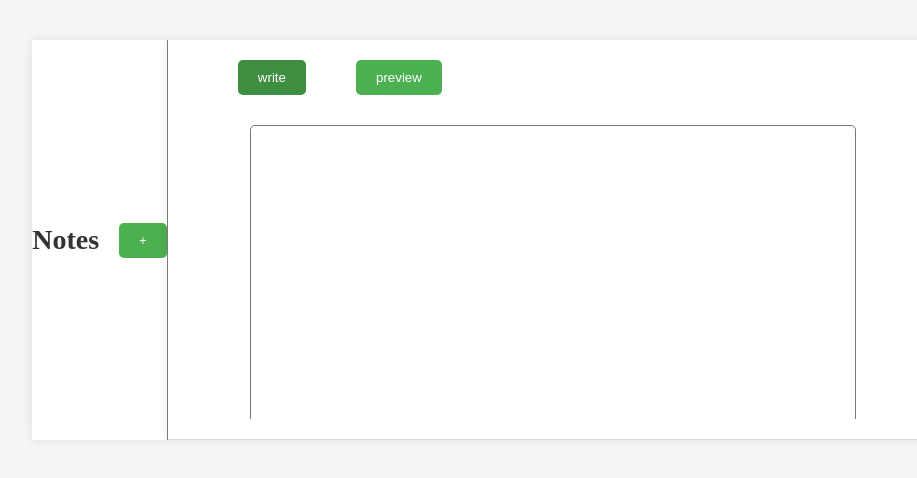
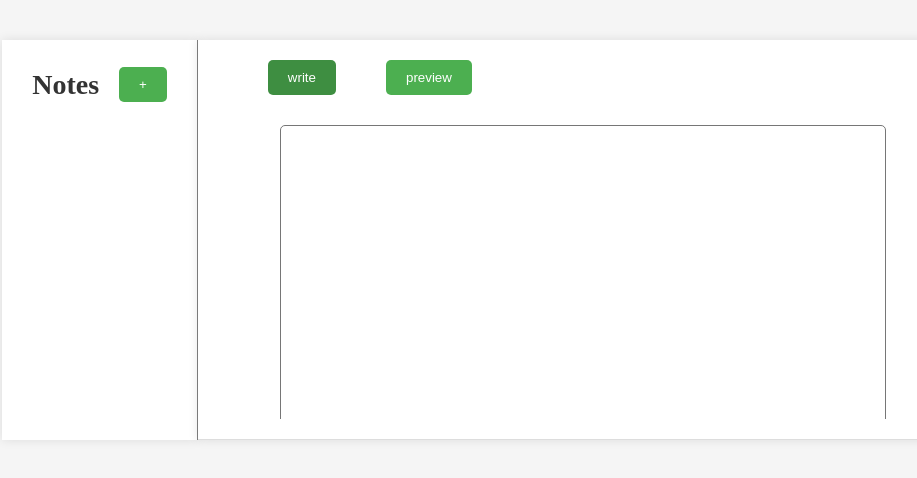
Before and after one commit to stackj007/Notes-App, a React (Vite) app: page / in a window 1280 px wide. Shown: the part 180-658 px from the top of the page, without its empty margins (106-1023 px from the left). Built offline with nearby package versions, Linux system fonts and the light colour scheme.

Commit message:
sidebar header on top

```diff
--- a/src/Components/Sidebar.css
+++ b/src/Components/Sidebar.css
@@ -1,5 +1,7 @@
 .sidebarContainer {
   display: flex;
+  flex-direction: column;
+  justify-content: space-between;
   align-items: center;
 
   background-color: #fff;
@@ -9,13 +11,20 @@
   overflow: auto;
 }
 
-.sidebarContainer h1 {
+.sidebarContainer header {
+  display: flex;
+  align-items: center;
+  max-width: 100%;
+  padding: 10px 30px; /* Adjust padding as needed */
+}
+
+.sidebarContainer header h1 {
   font-size: 1.75rem;
   margin-right: 20px;
   color: #333;
 }
 
-.sidebarContainer button {
+.sidebarContainer header button {
   background-color: #4caf50;
   color: white;
   border: none;
--- a/src/Components/Sidebar.jsx
+++ b/src/Components/Sidebar.jsx
@@ -3,8 +3,10 @@
 export default function Sidebar() {
   return (
     <div className="sidebarContainer">
-      <h1>Notes</h1>
-      <button>+</button>
+      <header>
+        <h1>Notes</h1>
+        <button>+</button>
+      </header>
     </div>
   )
 }
```
